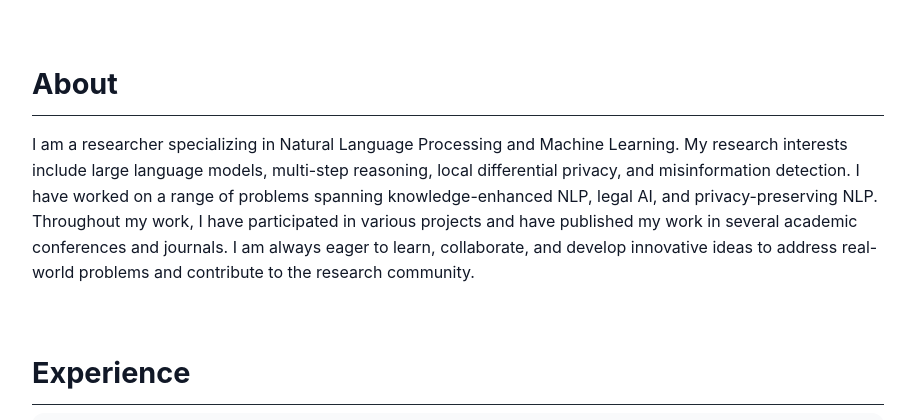
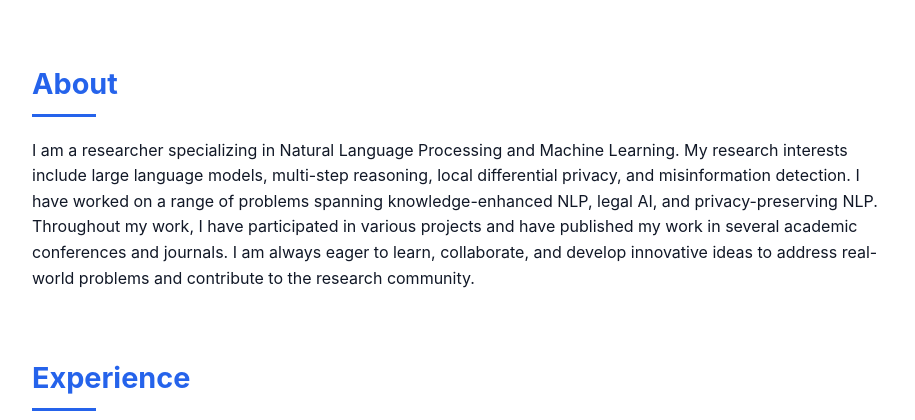
Before and after one commit to binhdt95/binhdt95.github.io, a plain HTML site: page index.html in a window 1280 px wide. Shown: the part 319-739 px from the top of the page, without its empty margins (182-1097 px from the left). Drawn offline with Linux system fonts and the light colour scheme.

Commit message:
Update index.html

```diff
--- a/index.html
+++ b/index.html
@@ -51,6 +51,22 @@
     h1, h2, h3 { margin-bottom: 0.5rem; }
     h1 { font-size: 2.5rem; }
     h2 { font-size: 1.8rem; border-bottom: 1px solid #1f2933; padding-bottom: 0.5rem; }
+    h2 {
+      font-size: 1.8rem;
+      color: var(--accent);
+      padding-bottom: 0.3rem;
+      border-bottom: none;
+      position: relative;
+    }
+
+    h2::after {
+      content: "";
+      display: block;
+      width: 64px;
+      height: 3px;
+      background: var(--accent);
+      margin-top: 0.4rem;
+    }
 
     .subtitle { color: var(--muted); margin-bottom: 1.5rem; }
 
```
